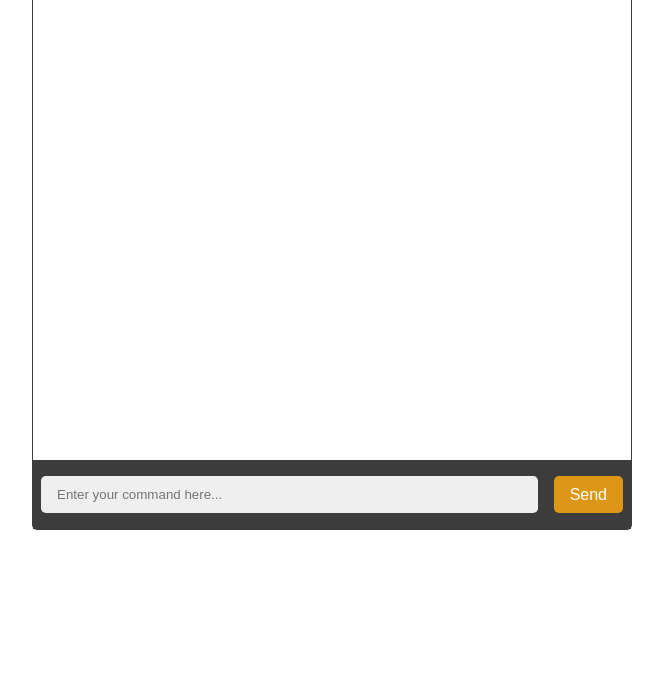
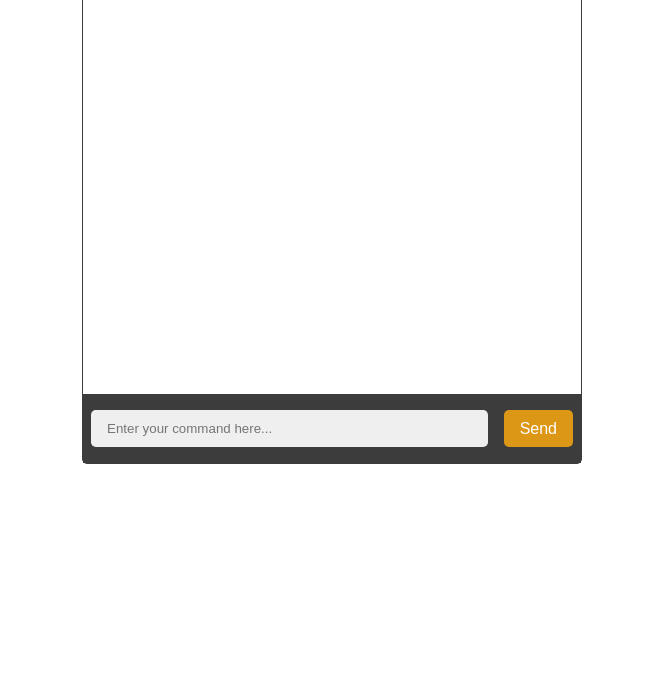
Before and after one commit to cuber-dev/max-server, a website: page public/index.html in a window 1280 px wide. Shown: the part 136-832 px from the top of the page, without its empty margins (308-971 px from the left). Drawn offline with nearby package versions, Linux system fonts and the light colour scheme.

Commit message:
fixed-styles

```diff
--- a/public/main.js
+++ b/public/main.js
@@ -74,10 +74,10 @@ const getMedia = async (youtubeURL) => {
 
   try {
     const videoInfo = await getVideoInfo(url);
-    if(videoInfo) addBotResponse(`recieved ${media.type} meta info`)
+    if(videoInfo) addBotResponse(`recieved ${media.type} meta info...`)
     const downloadUrl = `/download/${media.type}?url=${encodeURIComponent(url)}&pixels=${pixels}`;
     const blob = await getVideo(downloadUrl);
-    if(blob) addBotResponse(`recieved ${media.type}`)
+    if(blob) addBotResponse(`recieved ${media.type}...`)
 
     setVideoDetails(blob,videoInfo);
   } catch (error) {
--- a/public/style.css
+++ b/public/style.css
@@ -19,8 +19,8 @@
   }
 
   .chat-container {
-    max-width: 600px;
-    margin: 2rem auto;
+    max-width: 500px;
+    margin: 1rem auto;
     margin-bottom: 0;
     border: 1px solid var(--t-30);
     border-radius: 5px;
@@ -31,7 +31,7 @@
     color: var(--t-60);
   }
   .chat-display {
-    height: 500px;
+    height: 450px;
     overflow-y: scroll;
     border-radius: 5px;
     padding: 0 1rem;
```
Also changed, not shown: server.js (line endings or trailing spaces).
